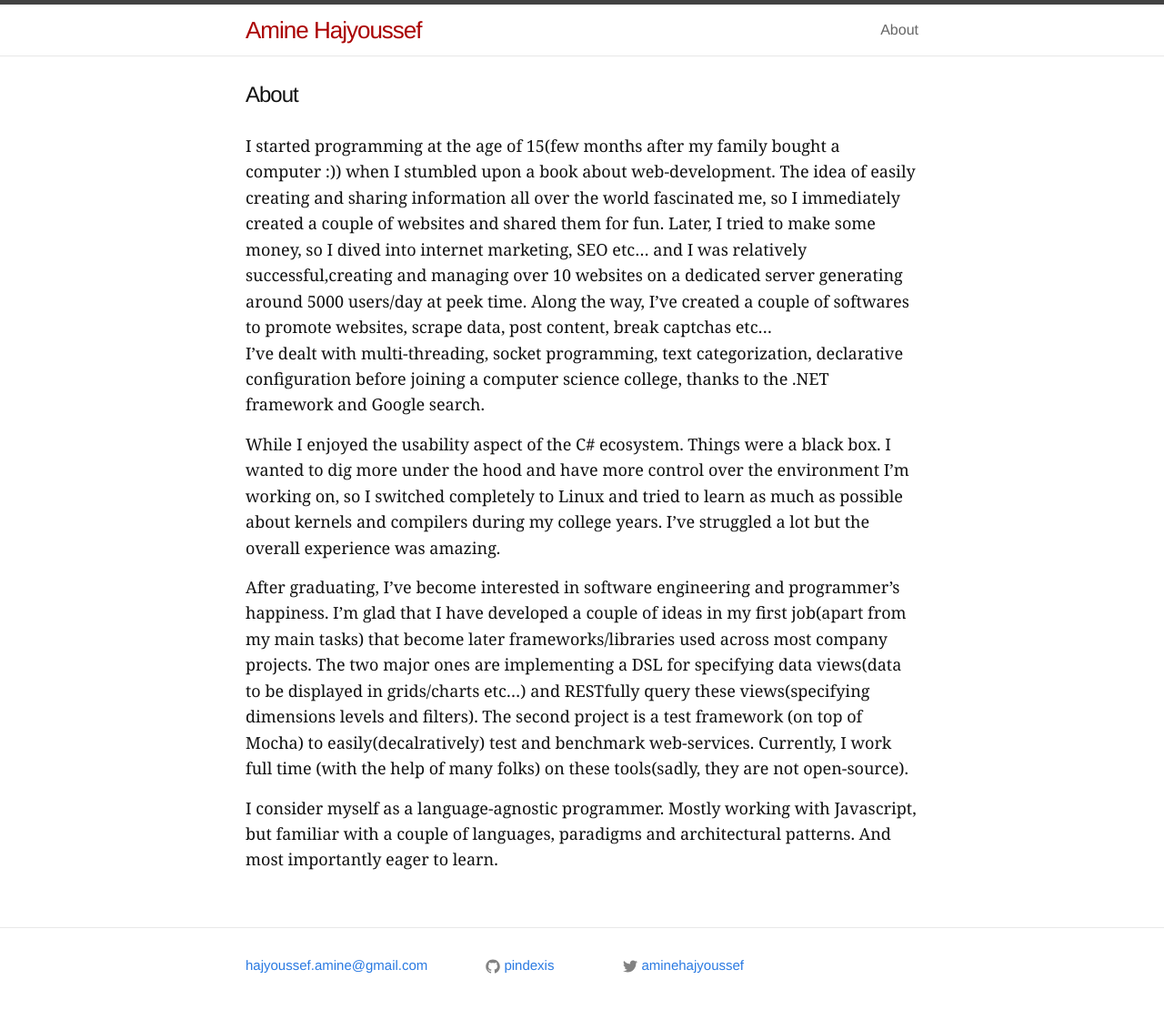
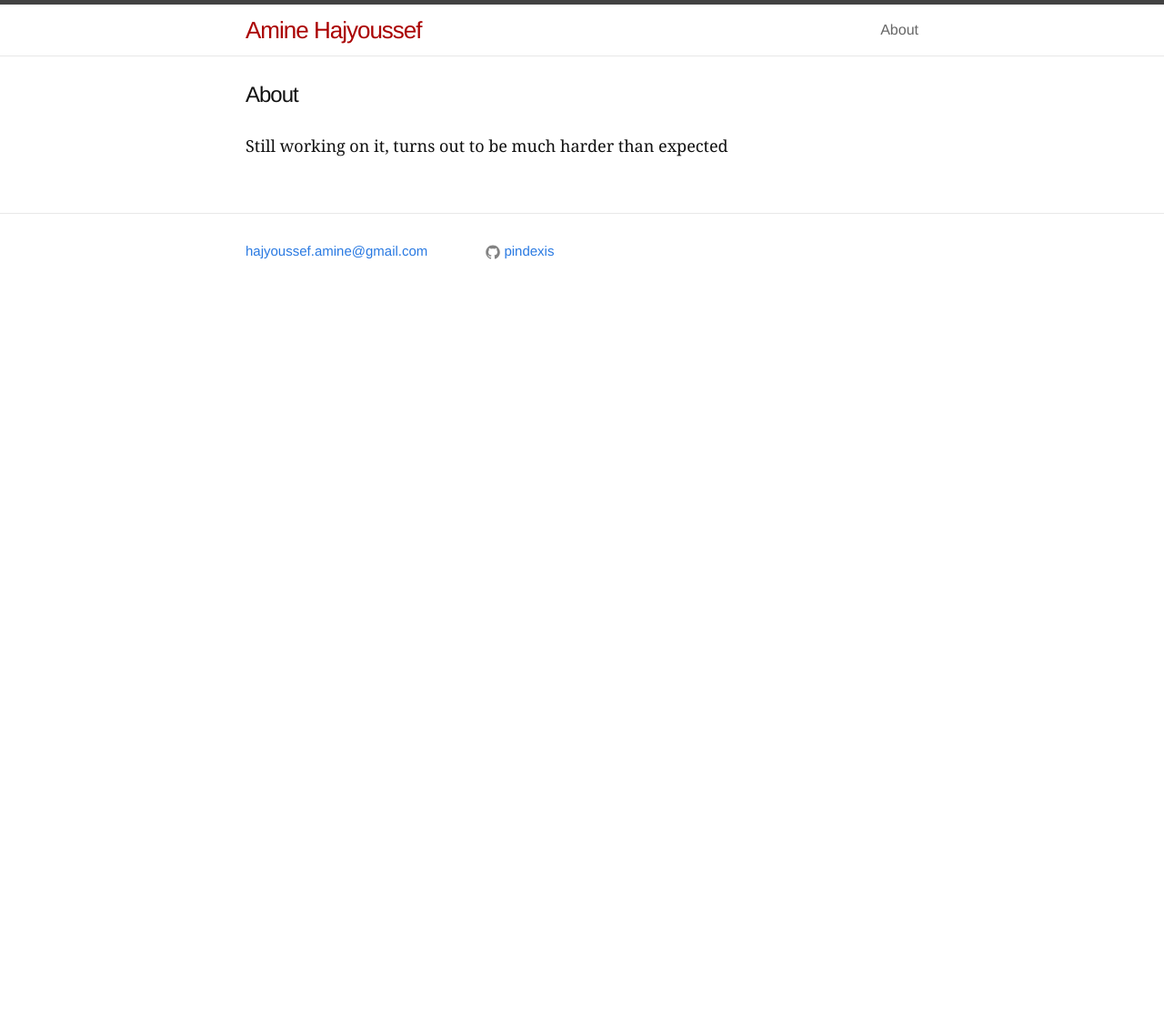
Before and after one commit to pindexis/pindexis.github.io, a Jekyll site: the page built from about.md, in a window 1280 px wide. Shown: the whole page at 91% size. Built offline with Jekyll 4.4.1, drawn with Linux system fonts in a browser that asks for light colours; after the commit the page ends 900 px from its top, so only the background shows below that.

```diff
--- a/_config.yml
+++ b/_config.yml
@@ -5,7 +5,6 @@ description: > # this means to ignore newlines until "baseurl:"
   Amine Hajyoussef blog
 baseurl: "" # the subpath of your site, e.g. /blog/
 url: "pindexis.github.io" # the base hostname & protocol for your site
-twitter_username: aminehajyoussef
 github_username: pindexis
 
 # Build settings
--- a/_includes/footer.html
+++ b/_includes/footer.html
@@ -26,26 +26,6 @@
         </ul>
       </div>
       {% endif %}
-      {% if site.twitter_username %}
-      <div class="footer-col  footer-col-2">
-        <ul class="social-media-list">
-
-          <li>
-            <a href="https://twitter.com/{{ site.twitter_username }}">
-              <span class="icon  icon--twitter">
-                <svg viewBox="0 0 16 16">
-                  <path fill="#828282" d="M15.969,3.058c-0.586,0.26-1.217,0.436-1.878,0.515c0.675-0.405,1.194-1.045,1.438-1.809
-                  c-0.632,0.375-1.332,0.647-2.076,0.793c-0.596-0.636-1.446-1.033-2.387-1.033c-1.806,0-3.27,1.464-3.27,3.27 c0,0.256,0.029,0.506,0.085,0.745C5.163,5.404,2.753,4.102,1.14,2.124C0.859,2.607,0.698,3.168,0.698,3.767 c0,1.134,0.577,2.135,1.455,2.722C1.616,6.472,1.112,6.325,0.671,6.08c0,0.014,0,0.027,0,0.041c0,1.584,1.127,2.906,2.623,3.206 C3.02,9.402,2.731,9.442,2.433,9.442c-0.211,0-0.416-0.021-0.615-0.059c0.416,1.299,1.624,2.245,3.055,2.271 c-1.119,0.877-2.529,1.4-4.061,1.4c-0.264,0-0.524-0.015-0.78-0.046c1.447,0.928,3.166,1.469,5.013,1.469 c6.015,0,9.304-4.983,9.304-9.304c0-0.142-0.003-0.283-0.009-0.423C14.976,4.29,15.531,3.714,15.969,3.058z"/>
-                </svg>
-              </span>
-
-              <span class="username">{{ site.twitter_username }}</span>
-            </a>
-          </li>
-
-        </ul>
-      </div>
-      {% endif %}
     </div>
 
   </div>
--- a/about.md
+++ b/about.md
@@ -4,11 +4,4 @@ title: About
 permalink: /about/
 ---
 
-I started programming at the age of 15(few months after my family bought a computer :)) when I stumbled upon a book about web-development. The idea of easily creating and sharing information all over the world fascinated me, so I immediately created a couple of websites and shared them for fun. Later, I tried to make some money, so I dived into internet marketing, SEO etc... and I was relatively successful,creating and managing over 10 websites on a dedicated server generating around 5000 users/day at peek time. Along the way, I've created a couple of softwares to promote websites, scrape data, post content, break captchas etc...
-I've dealt with multi-threading, socket programming, text categorization, declarative configuration before joining a computer science college, thanks to the .NET framework and Google search.
-
-While I enjoyed the usability aspect of the C# ecosystem. Things were a black box. I wanted to dig more under the hood and have more control over the environment I'm working on, so I switched completely to Linux and tried to learn as much as possible about kernels and compilers during my college years. I've struggled a lot but the overall experience was amazing.
-
-After graduating, I've become interested in software engineering and programmer's happiness. I'm glad that I have developed a couple of ideas in my first job(apart from my main tasks) that become later frameworks/libraries used across most company projects. The two major ones are implementing a DSL for specifying data views(data to be displayed in grids/charts etc...) and RESTfully query these views(specifying dimensions levels and filters). The second project is a test framework (on top of Mocha) to easily(decalratively) test and benchmark web-services. Currently, I work full time (with the help of many folks) on these tools(sadly, they are not open-source).
-
-I consider myself as a language-agnostic programmer. Mostly working with Javascript, but familiar with a couple of languages, paradigms and architectural patterns. And most importantly eager to learn.
+Still working on it, turns out to be much harder than expected
```
Also changed, not shown: _posts/2026-09-29-how-special-are-we-compared-to-machines.markdown (added, +133 -0 lines).
